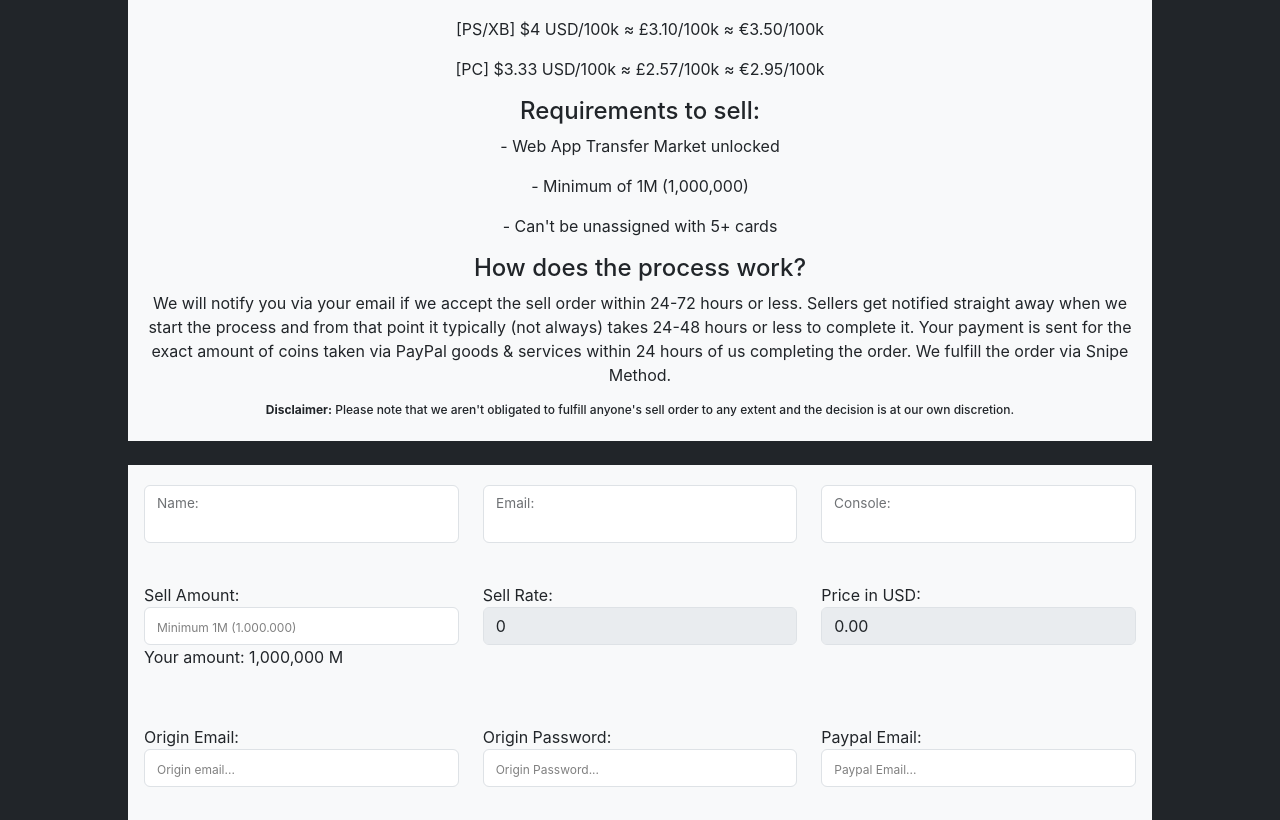
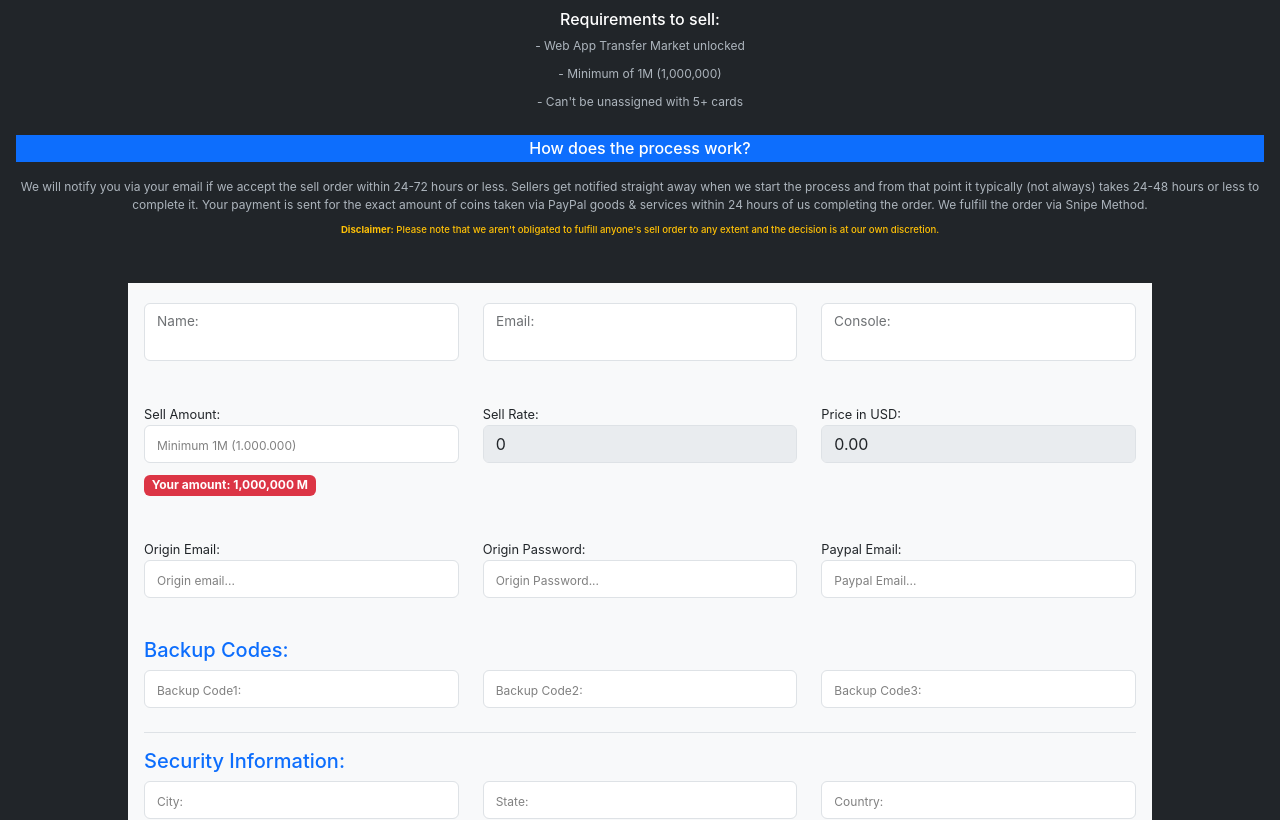
Before and after one commit to lisandroman/fcm, a React (Create React App) app: page /sell in a window 1280 px wide. Shown: the part 404-1224 px from the top of the page. Built offline with nearby package versions, Linux system fonts and the light colour scheme.

Commit message:
Sell Page - Fix Rate & Amount preview

```diff
--- a/src/components/pages/Sell/Sell.jsx
+++ b/src/components/pages/Sell/Sell.jsx
@@ -42,7 +42,18 @@ const Sell = () => {
     setSellAmount(sellAmount * 1)
   }, [sellRate, sellAmount]);
 
-  let amountFormated = sellAmount.toLocaleString().concat(' M');
+  let amountFormated
+
+  const makeAmountFormat = () => {
+    return sellAmount < 999
+      ? (amountFormated = sellAmount.toLocaleString())
+      : (sellAmount >= 1000) && (sellAmount < 1000000)
+        ? (amountFormated = sellAmount.toLocaleString().concat(" K"))
+        : sellAmount >= 1000000
+          ? (amountFormated = sellAmount.toLocaleString().concat(" M"))
+          : null
+  }
+  makeAmountFormat()
 
   const addData = async function (e) {
     e.preventDefault();
@@ -82,17 +93,17 @@ const Sell = () => {
 
   return (
     <>
-      <HeaderSellForm className="bg bg-light p-3 mt-4">
-        <div className="bg bg-primary container-fluid-sm p-1 mt-2 mb-4">
-          <h2 className="text-white">Sell</h2>
-          <p className="text-white">
+      <HeaderSellForm className="p-3 mt-4">
+        <h2 className="bg bg-primary text-white">Sell</h2>
+        <div className="container-fluid-sm p-1 mt-2 mb-2">
+          <p>
             Tired of playing FUT and want to get paid for your cards? Sell them
             to us! We offer the most competitive rates on the market for sellers
             and take care of the entire process for you, hassle free! All you
             have to do is fill out the form and we'll handle the rest.
           </p>
         </div>
-        <div>
+        <div className="sellConditions">
           <h4>Current seller rates:</h4>
           <p>[PS/XB 5M+ minimum] $4.67 USD/100k = £3.60/100k = €4.10/100k</p>
           <p>[PS/XB] $4 USD/100k ≈ £3.10/100k ≈ €3.50/100k</p>
@@ -101,7 +112,9 @@ const Sell = () => {
           <p>- Web App Transfer Market unlocked</p>
           <p>- Minimum of 1M (1,000,000)</p>
           <p>- Can't be unassigned with 5+ cards</p>
-          <h4>How does the process work?</h4>
+          <h4 className="bg bg-primary mt-4 mb-3 p-1">
+            How does the process work?
+          </h4>
           <p>
             We will notify you via your email if we accept the sell order within
             24-72 hours or less. Sellers get notified straight away when we
@@ -111,7 +124,7 @@ const Sell = () => {
             24 hours of us completing the order. We fulfill the order via Snipe
             Method.
           </p>
-          <h6 className="disclaimer">
+          <h6 className="disclaimer text-warning">
             <strong>Disclaimer:</strong> Please note that we aren't obligated to
             fulfill anyone's sell order to any extent and the decision is at our
             own discretion.
@@ -132,8 +145,9 @@ const Sell = () => {
                 <label htmlFor="floatingInput">Name:</label>
               </div>
             </div>
-            <div className="col">
-              <div className="form-floating">
+
+            <div className="col-md">
+              <div className="form-floating mb-3">
                 <input
                   type="email"
                   className="form-control"
@@ -143,7 +157,7 @@ const Sell = () => {
                 <label htmlFor="floatingPassword">Email:</label>
               </div>
             </div>
-            <div className="col">
+            <div className="col-md">
               <div className="form-floating">
                 <input
                   type="text"
@@ -157,22 +171,25 @@ const Sell = () => {
           </div>
 
           {/* -------- Platform and Amount ---------- */}
-          <div className="row mb-4">
-            <div className="col-md mb-3">
+          <div className="row mb-4 rowSellPrice">
+            <div className="col-md mb-2">
               <div className="form-outline text-start">
                 <label htmlFor="floatingCoins">Sell Amount:</label>
                 <input
                   type="number"
                   id="floatingAmount"
-                  className="form-control"
+                  className="form-control mb-2"
                   step="100000"
                   placeholder="Minimum 1M (1.000.000)"
                   onChange={(e) => calculateRate(e.target.value)}
                 />
                 {sellAmount < 1000000 && (
-                  <p className="text-danger">Minimum 1M (1.000.000)</p>
+                  // <p className="text-danger">Minimum 1M (1.000.000)</p>
+                  <p className="mt-1">Minimum 1M (1.000.000)</p>
                 )}
-                <p>Your amount: {amountFormated}</p>
+                <span className="badge text-bg-danger text-white mb-2">
+                  Your amount: {amountFormated}
+                </span>
               </div>
             </div>
             <div className="col-md">
@@ -205,7 +222,7 @@ const Sell = () => {
           </div>
 
           {/* -------- Origin Data ---------- */}
-          <div className="row mb-4">
+          <div className="row mb-4 rowOrigin">
             <div className="col-md mb-3">
               <div className="form-outline text-start">
                 <label htmlFor="floatingCoins">Origin Email:</label>
@@ -218,7 +235,7 @@ const Sell = () => {
                 />
               </div>
             </div>
-            <div className="col-md">
+            <div className="col-md mb-3">
               <div className="form-outline text-start">
                 <label htmlFor="floatingPlatform">Origin Password:</label>
                 <input
@@ -285,7 +302,7 @@ const Sell = () => {
           {/* ------ Security Information -------- */}
 
           <div className="border-top pt-3 mb-3 text-start">
-            <h5 className="text-primary">Security Information</h5>
+            <h5 className="text-primary">Security Information:</h5>
             <div className="row">
               <div className="col-md">
                 <div className="form-outline mb-2">
@@ -324,8 +341,7 @@ const Sell = () => {
           </div>
           {sellAmount < 1000000 ? (
             <p>Minimum Amount must be 1 Million (1.000.000) coins</p>
-          ) :
-            !name ||
+          ) : !name ||
             !email ||
             !platform ||
             !sellAmount ||
@@ -367,19 +383,37 @@ export default Sell;
 const FormStyled = styled.div`
   width: 80%;
   margin: 0 auto;
-  .form-control{
+  .form-control {
     ::placeholder {
       color: grey;
-      font-size: .75rem;
+      font-size: 0.75rem;
     }
   }
 
+  .rowSellPrice, .rowOrigin {
+    label {
+      font-size: 0.8rem;
+    }
+  }
 `;
 
 const HeaderSellForm = styled.div`
-  width: 80%;
+  /* width: 80%; */
   margin: 0 auto;
-  .disclaimer{
-    font-size: .75rem;
+  p {
+    font-size: 0.75rem;
+    color: #adb5bd;
+    margin-bottom: 10px;
   }
+  .sellConditions {
+    h4 {
+      color: white;
+      font-size: 1rem;
+    }
+
+  }
+  .disclaimer {
+    font-size: 0.6rem;
+  }
+
 `;
```
